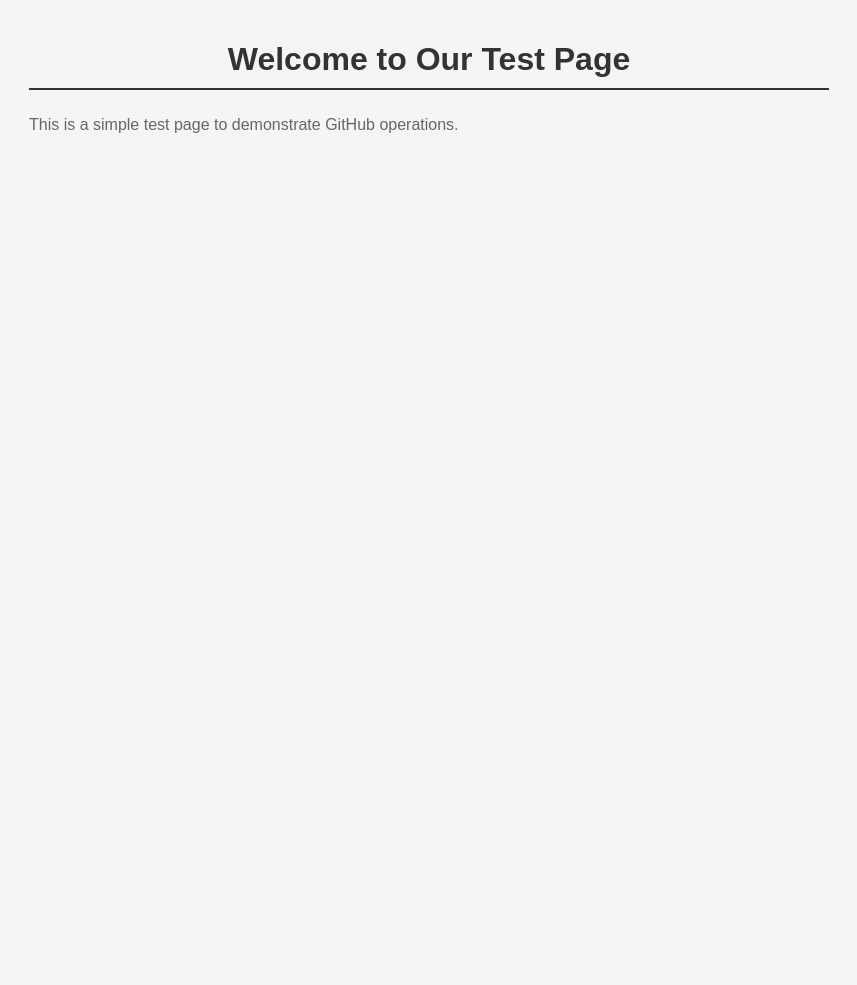
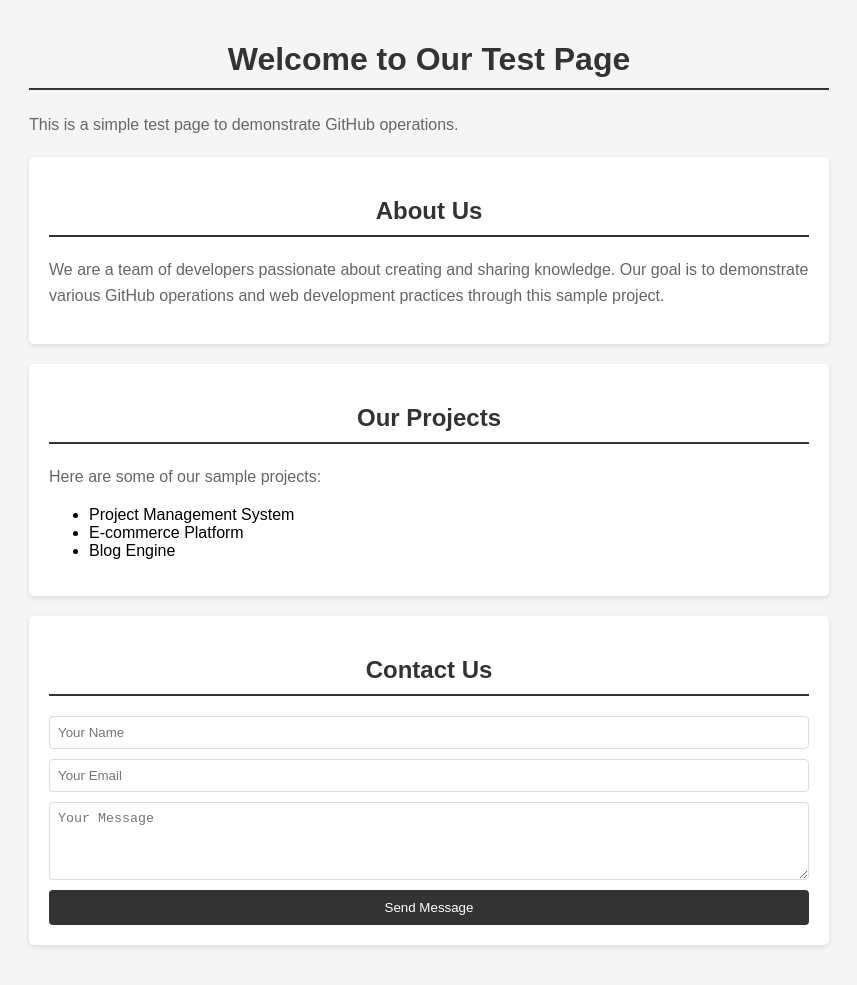
Before and after one commit to thiefkid/test-repo, a plain HTML site: page index.html in a window 1280 px wide. Shown: the whole page, without its empty margins (211-1068 px from the left). Before the commit the page ends 800 px from the top, so only its background shows below. Drawn offline with Linux system fonts and the light colour scheme.

Commit message:
Add more content sections

```diff
--- a/index.html
+++ b/index.html
@@ -12,7 +12,7 @@
             padding: 20px;
             background-color: #f5f5f5;
         }
-        h1 {
+        h1, h2 {
             color: #333;
             text-align: center;
             border-bottom: 2px solid #333;
@@ -22,10 +22,63 @@
             line-height: 1.6;
             color: #666;
         }
+        .section {
+            background: white;
+            padding: 20px;
+            margin: 20px 0;
+            border-radius: 5px;
+            box-shadow: 0 2px 5px rgba(0,0,0,0.1);
+        }
+        .contact-form {
+            display: grid;
+            gap: 10px;
+        }
+        .contact-form input,
+        .contact-form textarea {
+            padding: 8px;
+            border: 1px solid #ddd;
+            border-radius: 4px;
+        }
+        .contact-form button {
+            background: #333;
+            color: white;
+            padding: 10px;
+            border: none;
+            border-radius: 4px;
+            cursor: pointer;
+        }
+        .contact-form button:hover {
+            background: #555;
+        }
     </style>
 </head>
 <body>
     <h1>Welcome to Our Test Page</h1>
     <p>This is a simple test page to demonstrate GitHub operations.</p>
+
+    <div class="section">
+        <h2>About Us</h2>
+        <p>We are a team of developers passionate about creating and sharing knowledge. Our goal is to demonstrate various GitHub operations and web development practices through this sample project.</p>
+    </div>
+
+    <div class="section">
+        <h2>Our Projects</h2>
+        <p>Here are some of our sample projects:</p>
+        <ul>
+            <li>Project Management System</li>
+            <li>E-commerce Platform</li>
+            <li>Blog Engine</li>
+        </ul>
+    </div>
+
+    <div class="section">
+        <h2>Contact Us</h2>
+        <form class="contact-form">
+            <input type="text" placeholder="Your Name" required>
+            <input type="email" placeholder="Your Email" required>
+            <textarea placeholder="Your Message" rows="4" required></textarea>
+            <button type="submit">Send Message</button>
+        </form>
+    </div>
 </body>
 </html>
```
